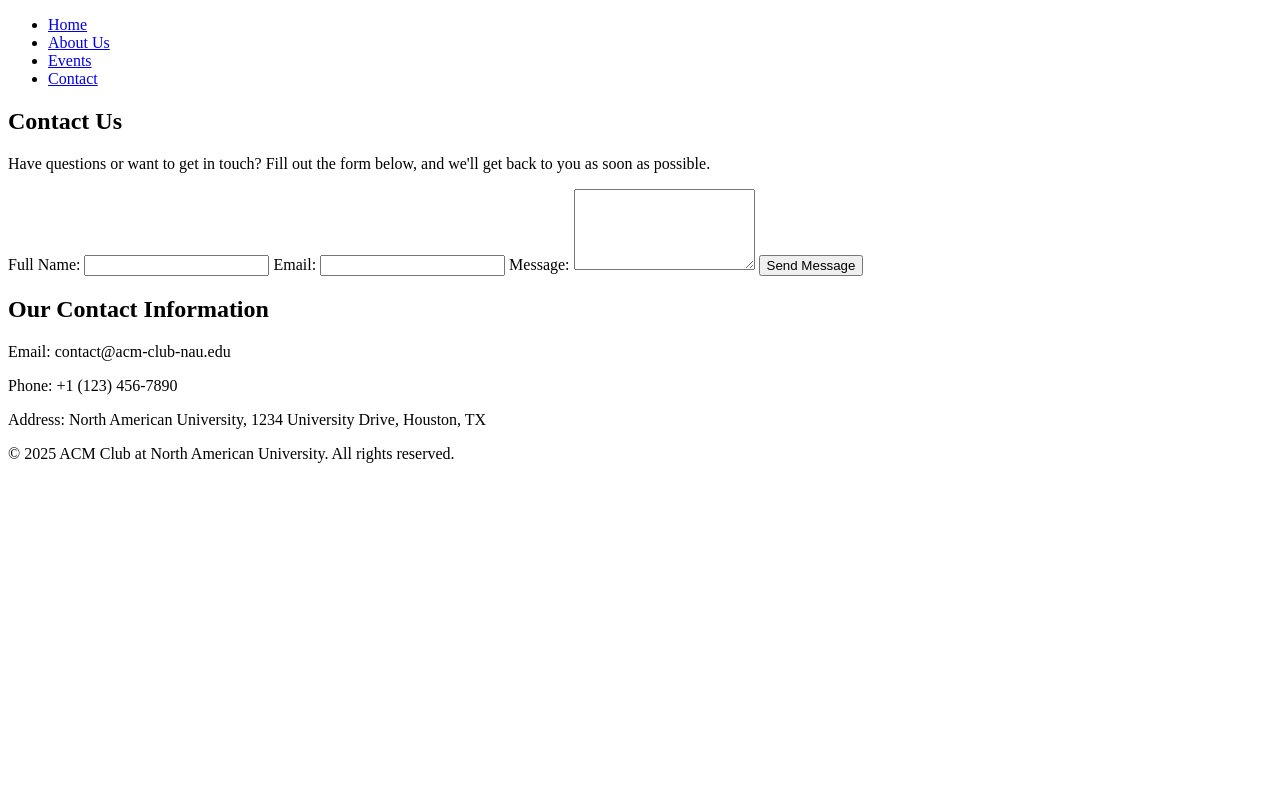
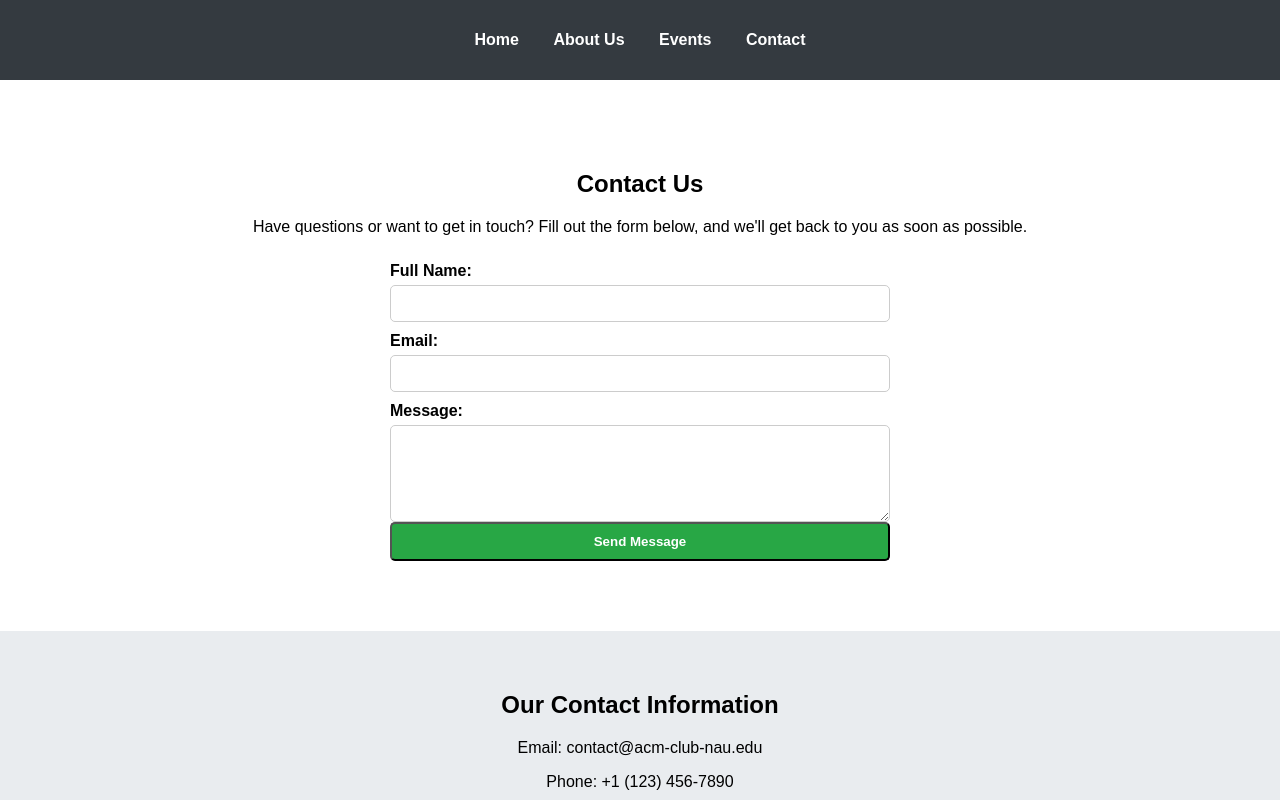
Before and after one commit to acm-na/ACM-website, a plain HTML site: page ACM_website/contact.html in a window 1280 px wide. Shown: the top 800 px of the page. Drawn offline with Linux system fonts and the light colour scheme.

Commit message:
adding contact page

```diff
--- /dev/null
+++ b/ACM_website/contact.css
@@ -0,0 +1,133 @@
+body {
+    font-family: Arial, sans-serif;
+    margin: 0;
+    padding: 0;
+    background-color: #f8f9fa;
+}
+
+header {
+    background-color: #343a40;
+    padding: 15px;
+    text-align: center;
+}
+
+nav ul {
+    list-style: none;
+    padding: 0;
+}
+
+nav ul li {
+    display: inline;
+    margin: 0 15px;
+}
+
+nav ul li a {
+    color: white;
+    text-decoration: none;
+    font-weight: bold;
+}
+
+.hero {
+    text-align: center;
+    padding: 50px;
+    background-color: #007bff;
+    color: white;
+}
+
+.hero img {
+    max-width: 100%;
+    height: auto;
+}
+
+.container {
+    width: 80%;
+    margin: auto;
+    padding: 20px;
+}
+
+.about img {
+    width: 100%;
+    max-width: 600px;
+    display: block;
+    margin: auto;
+}
+
+.activities .grid {
+    display: flex;
+    gap: 20px;
+    justify-content: space-around;
+    flex-wrap: wrap;
+}
+
+.card {
+    background: white;
+    padding: 20px;
+    border-radius: 10px;
+    box-shadow: 0 0 10px rgba(0, 0, 0, 0.1);
+    text-align: center;
+    width: 30%;
+}
+
+.card img {
+    width: 100%;
+    max-width: 300px;
+    border-radius: 5px;
+}
+
+.btn {
+    display: inline-block;
+    padding: 10px 20px;
+    background-color: #28a745;
+    color: white;
+    text-decoration: none;
+    border-radius: 5px;
+    font-weight: bold;
+    transition: background-color 0.3s ease, transform 0.2s ease;
+}
+
+.btn:hover {
+    background-color: #218838;
+    transform: scale(1.05);
+}
+
+.contact {
+    text-align: center;
+    padding: 50px;
+    background-color: #ffffff;
+}
+
+.contact form {
+    max-width: 500px;
+    margin: auto;
+    display: flex;
+    flex-direction: column;
+}
+
+.contact label {
+    text-align: left;
+    font-weight: bold;
+    margin-top: 10px;
+}
+
+.contact input, .contact textarea {
+    padding: 10px;
+    margin-top: 5px;
+    border: 1px solid #ccc;
+    border-radius: 5px;
+    width: 100%;
+    box-sizing: border-box;
+}
+
+.contact-info {
+    text-align: center;
+    padding: 20px;
+    background-color: #e9ecef;
+}
+
+footer {
+    background-color: #343a40;
+    color: white;
+    text-align: center;
+    padding: 10px;
+    margin-top: 20px;
+}
--- a/ACM_website/contact.html
+++ b/ACM_website/contact.html
@@ -4,7 +4,7 @@
     <meta charset="UTF-8">
     <meta name="viewport" content="width=device-width, initial-scale=1.0">
     <title>Contact Us - ACM Club</title>
-    <link rel="stylesheet" href="styles.css">
+    <link rel="stylesheet" href="contact.css">
 </head>
 <body>
     <header>
```
